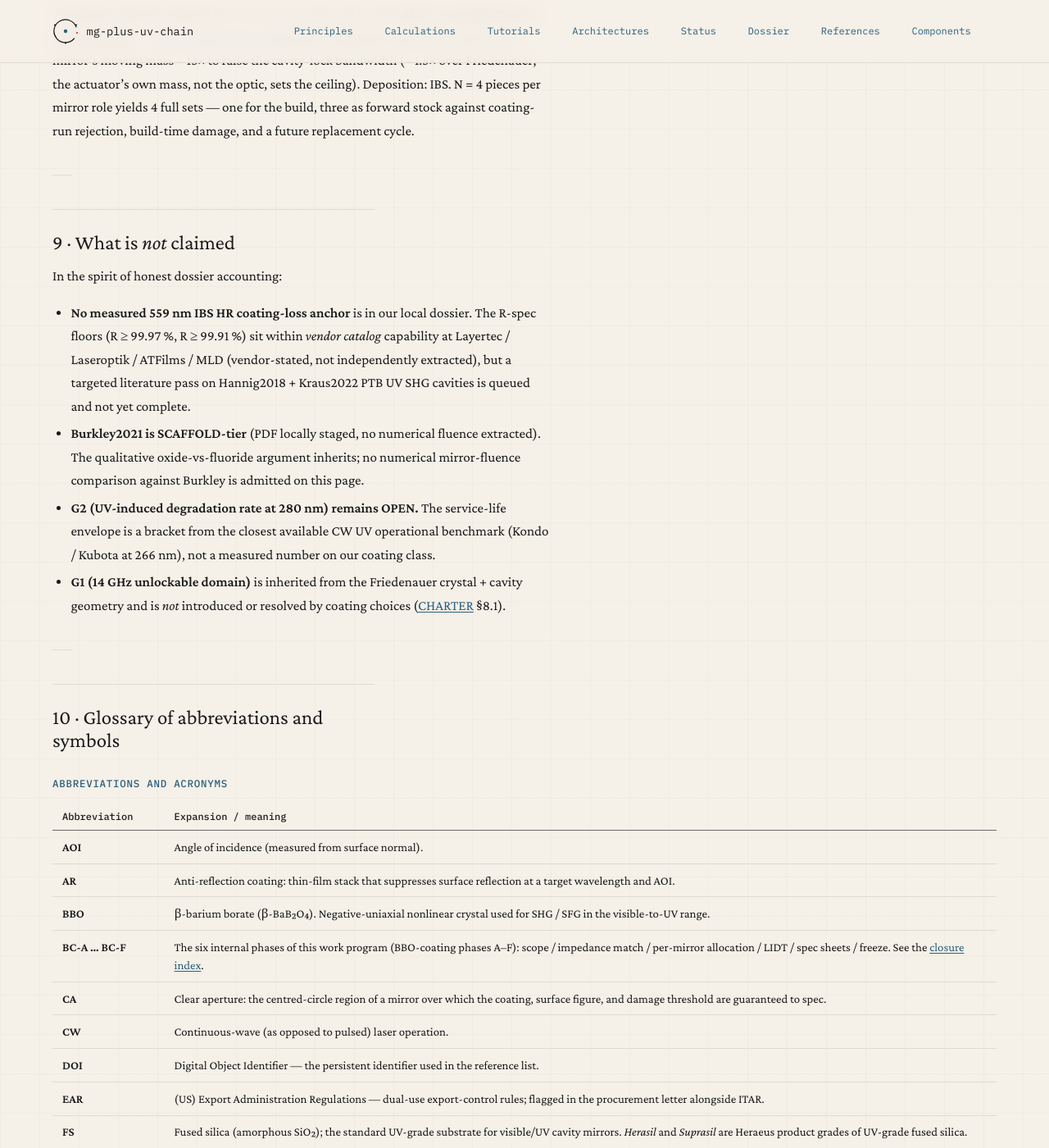
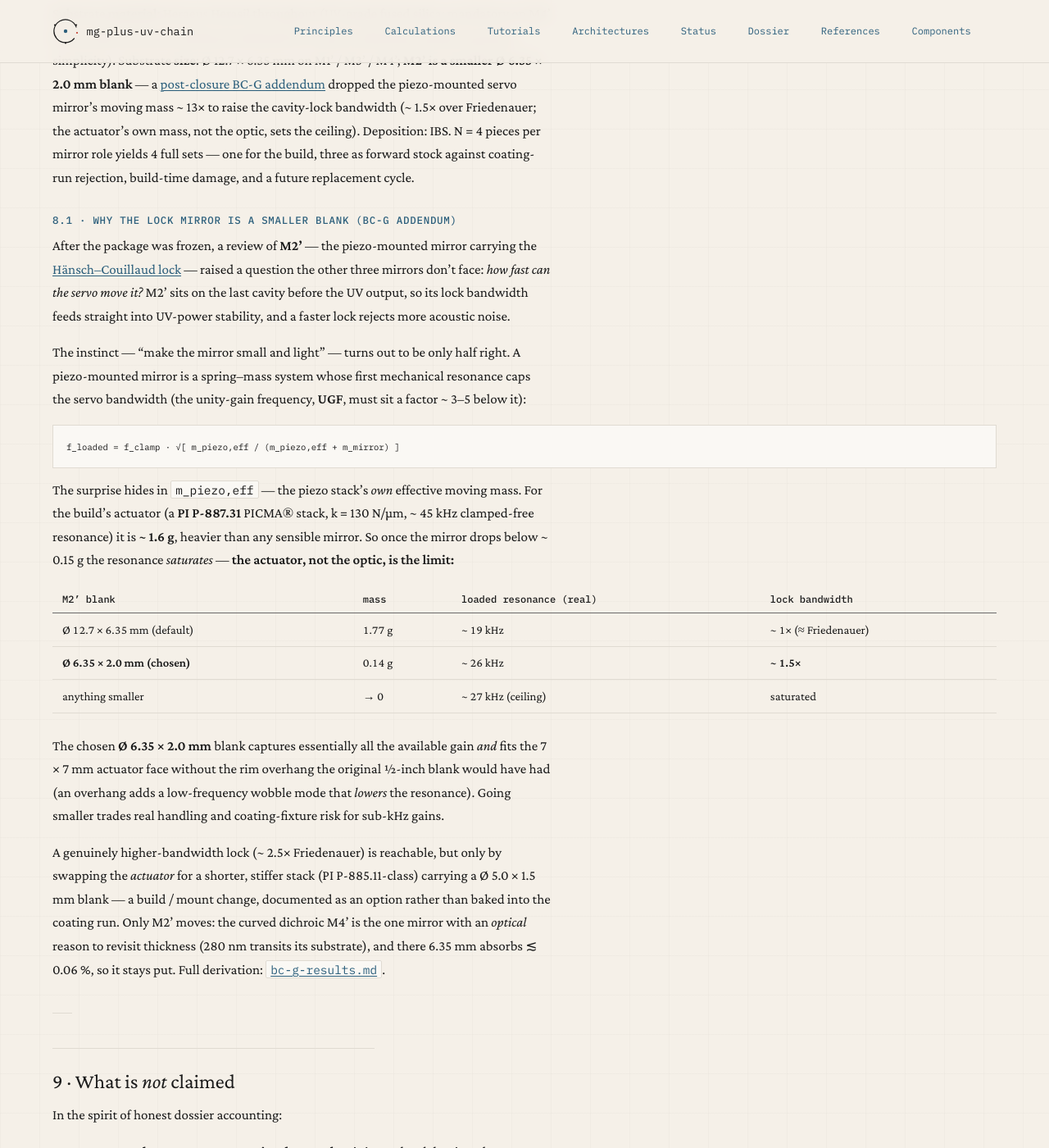
Before and after one commit to uwarring82/mg-plus-uv-chain, a Jekyll site: the page built from docs/architectures/bbo-coating-run.md, in a window 1280 px wide and 1400 px high, scrolled down 14339 px. Shown: the whole window at 82% size. Built offline with Jekyll 4.4.1, drawn with Linux system fonts in a browser that asks for light colours; some of the changed text lies outside the part shown.

Commit message:
docs(architectures): expand BBO page with BC-G lock-mirror finding (§8.1)
Adds a public-facing §8.1 explaining the BC-G result: the piezo stack's own
effective mass (PI P-887.31, ~1.6 g), not the mirror, sets the cavity-lock
bandwidth — so M2' shrinks to Ø6.35×2.0 mm at the saturation knee. Hooks the
newcomer HC concept box and the glossary (BC-A…BC-G, UGF) into the section.

Co-Authored-By: Claude Opus 4.7 (1M context) <noreply@anthropic.com>

````diff
--- a/docs/architectures/bbo-coating-run.md
+++ b/docs/architectures/bbo-coating-run.md
@@ -93,7 +93,10 @@ polarisation of the cavity-reflected light: any frequency mismatch
 rotates the reflected polarisation away from horizontal, and a
 balanced photodiode pair measures the offset. The error feeds a
 piezo-mounted cavity mirror (here M2', the second plane mirror) that
-adjusts the cavity length on the sub-nanometre scale.
+adjusts the cavity length on the sub-nanometre scale. In the new build
+this mirror is kept deliberately small and light — because the lock's
+*speed* is set not by the mirror but by the mass the piezo has to push
+(see [Section 8.1](#81--why-the-lock-mirror-is-a-smaller-blank-bc-g-addendum)).
 
 **Mirror coatings and damage thresholds (LIDT).** Each mirror in the
 ring carries a dielectric thin-film stack tens of layers deep: a
@@ -603,6 +606,51 @@ the ceiling). Deposition: IBS. N = 4 pieces per mirror role yields 4 full
 sets — one for the build, three as forward stock against coating-run
 rejection, build-time damage, and a future replacement cycle.
 
+### 8.1 · Why the lock mirror is a smaller blank (BC-G addendum)
+
+After the package was frozen, a review of **M2'** — the piezo-mounted
+mirror carrying the [Hänsch–Couillaud lock](#concepts-for-newcomers) —
+raised a question the other three mirrors don't face: *how fast can the
+servo move it?* M2' sits on the last cavity before the UV output, so its
+lock bandwidth feeds straight into UV-power stability, and a faster lock
+rejects more acoustic noise.
+
+The instinct — "make the mirror small and light" — turns out to be only
+half right. A piezo-mounted mirror is a spring–mass system whose first
+mechanical resonance caps the servo bandwidth (the unity-gain frequency,
+**UGF**, must sit a factor ~ 3–5 below it):
+
+```
+f_loaded = f_clamp · √[ m_piezo,eff / (m_piezo,eff + m_mirror) ]
+```
+
+The surprise hides in `m_piezo,eff` — the piezo stack's *own* effective
+moving mass. For the build's actuator (a **PI P-887.31** PICMA® stack,
+k = 130 N/µm, ~ 45 kHz clamped-free resonance) it is **~ 1.6 g**, heavier
+than any sensible mirror. So once the mirror drops below ~ 0.15 g the
+resonance *saturates* — **the actuator, not the optic, is the limit:**
+
+| M2' blank | mass | loaded resonance (real) | lock bandwidth |
+|---|---|---|---|
+| Ø 12.7 × 6.35 mm (default) | 1.77 g | ~ 19 kHz | ~ 1× (≈ Friedenauer) |
+| **Ø 6.35 × 2.0 mm (chosen)** | 0.14 g | ~ 26 kHz | **~ 1.5×** |
+| anything smaller | → 0 | ~ 27 kHz (ceiling) | saturated |
+
+The chosen **Ø 6.35 × 2.0 mm** blank captures essentially all the
+available gain *and* fits the 7 × 7 mm actuator face without the rim
+overhang the original ½-inch blank would have had (an overhang adds a
+low-frequency wobble mode that *lowers* the resonance). Going smaller
+trades real handling and coating-fixture risk for sub-kHz gains.
+
+A genuinely higher-bandwidth lock (~ 2.5× Friedenauer) is reachable, but
+only by swapping the *actuator* for a shorter, stiffer stack
+(PI P-885.11-class) carrying a Ø 5.0 × 1.5 mm blank — a build / mount
+change, documented as an option rather than baked into the coating run.
+Only M2' moves: the curved dichroic M4' is the one mirror with an
+*optical* reason to revisit thickness (280 nm transits its substrate),
+and there 6.35 mm absorbs ≲ 0.06 %, so it stays put. Full derivation:
+[`bc-g-results.md`][bc-g].
+
 ---
 
 ## 9 · What is *not* claimed
@@ -638,7 +686,7 @@ In the spirit of honest dossier accounting:
 | **AOI** | Angle of incidence (measured from surface normal). |
 | **AR** | Anti-reflection coating: thin-film stack that suppresses surface reflection at a target wavelength and AOI. |
 | **BBO** | β-barium borate (β-BaB₂O₄). Negative-uniaxial nonlinear crystal used for SHG / SFG in the visible-to-UV range. |
-| **BC-A … BC-F** | The six internal phases of this work program (BBO-coating phases A–F): scope / impedance match / per-mirror allocation / LIDT / spec sheets / freeze. See the [closure index][closure]. |
+| **BC-A … BC-G** | The internal phases of this work program: BC-A scope / BC-B impedance match / BC-C per-mirror allocation / BC-D LIDT / BC-E spec sheets / BC-F freeze, plus the post-closure **BC-G** addendum (M2' piezo-mirror substrate, [Section 8.1](#81--why-the-lock-mirror-is-a-smaller-blank-bc-g-addendum)). See the [closure index][closure]. |
 | **CA** | Clear aperture: the centred-circle region of a mirror over which the coating, surface figure, and damage threshold are guaranteed to spec. |
 | **CW** | Continuous-wave (as opposed to pulsed) laser operation. |
 | **DOI** | Digital Object Identifier — the persistent identifier used in the reference list. |
@@ -663,6 +711,7 @@ In the spirit of honest dossier accounting:
 | **SHG** | Second-Harmonic Generation: nonlinear process converting two ω photons into one 2ω photon. |
 | **SFG / FiHG** | Sum-frequency / fifth-harmonic generation — broader nonlinear processes; relevant in some of the LIDT literature cited (Turcicova2022 §4.2). |
 | **TL;DR** | "Too long; didn't read" — the headline summary. |
+| **UGF** | Unity-gain frequency: the loop frequency where the feedback's open-loop gain crosses 1 — the practical measure of servo bandwidth. For a piezo-mounted mirror it must sit a factor ~ 3–5 below the first mechanical resonance (Section 8.1). |
 | **UHV** | Ultra-High Vacuum (typically ≤ 10⁻⁸ mbar). |
 | **UV** | Ultraviolet light (here meaning the ≈ 280 nm second harmonic). |
 | **WP** | Work program (a structured multi-phase task; this page documents the BBO coating-run WP). |
````
